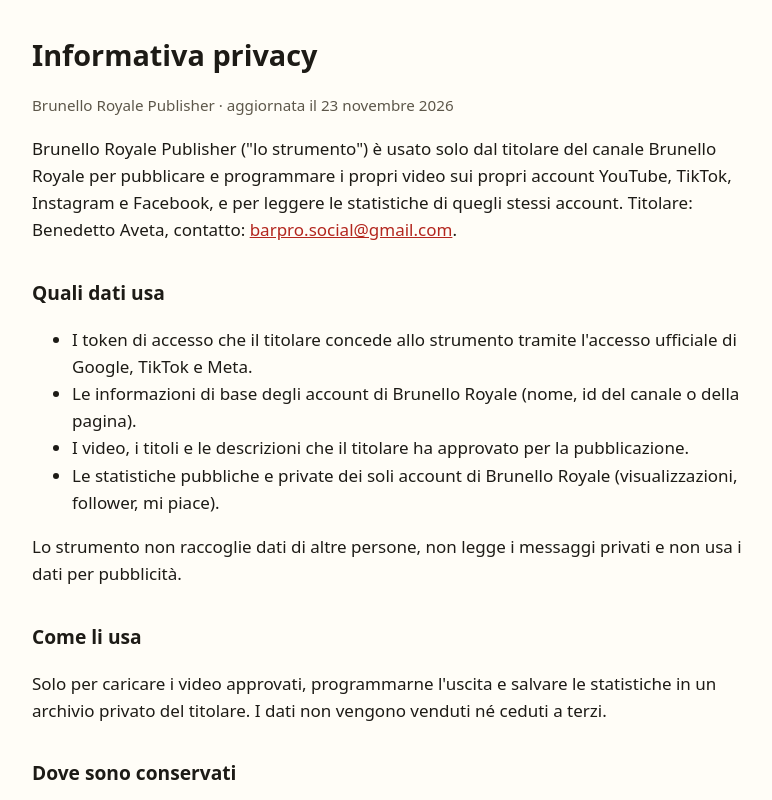
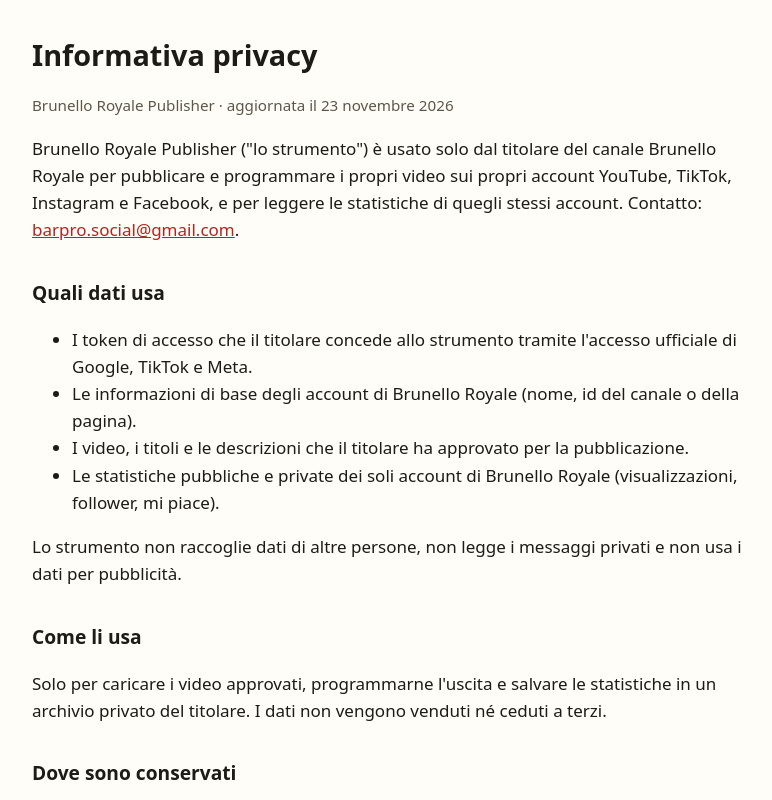
Before and after one commit to GS1Studio1App/bruno-pubblico, a plain HTML site: page privacy.html in a window 1280 px wide. Shown: the top 800 px of the page, without its empty margins (248-1020 px from the left). Drawn offline with Linux system fonts and the light colour scheme.

Commit message:
Tolto il nome del titolare dalle pagine
Co-Authored-By: Claude Opus 5.5 <noreply@anthropic.com>
Claude-Session: https://claude.ai/code/session_016xTv71QwPcQKCfZYWyiMYY

```diff
--- a/privacy.html
+++ b/privacy.html
@@ -4,7 +4,7 @@
 <body><main>
 <h1>Informativa privacy</h1>
 <p class="muted">Brunello Royale Publisher · aggiornata il 23 novembre 2026</p>
-<p>Brunello Royale Publisher ("lo strumento") è usato solo dal titolare del canale Brunello Royale per pubblicare e programmare i propri video sui propri account YouTube, TikTok, Instagram e Facebook, e per leggere le statistiche di quegli stessi account. Titolare: Benedetto Aveta, contatto: <a href="mailto:barpro.social@gmail.com">barpro.social@gmail.com</a>.</p>
+<p>Brunello Royale Publisher ("lo strumento") è usato solo dal titolare del canale Brunello Royale per pubblicare e programmare i propri video sui propri account YouTube, TikTok, Instagram e Facebook, e per leggere le statistiche di quegli stessi account. Contatto: <a href="mailto:barpro.social@gmail.com">barpro.social@gmail.com</a>.</p>
 <h2>Quali dati usa</h2>
 <ul>
 <li>I token di accesso che il titolare concede allo strumento tramite l'accesso ufficiale di Google, TikTok e Meta.</li>
```
Also changed, not shown: termini.html (+1 -1 lines).
